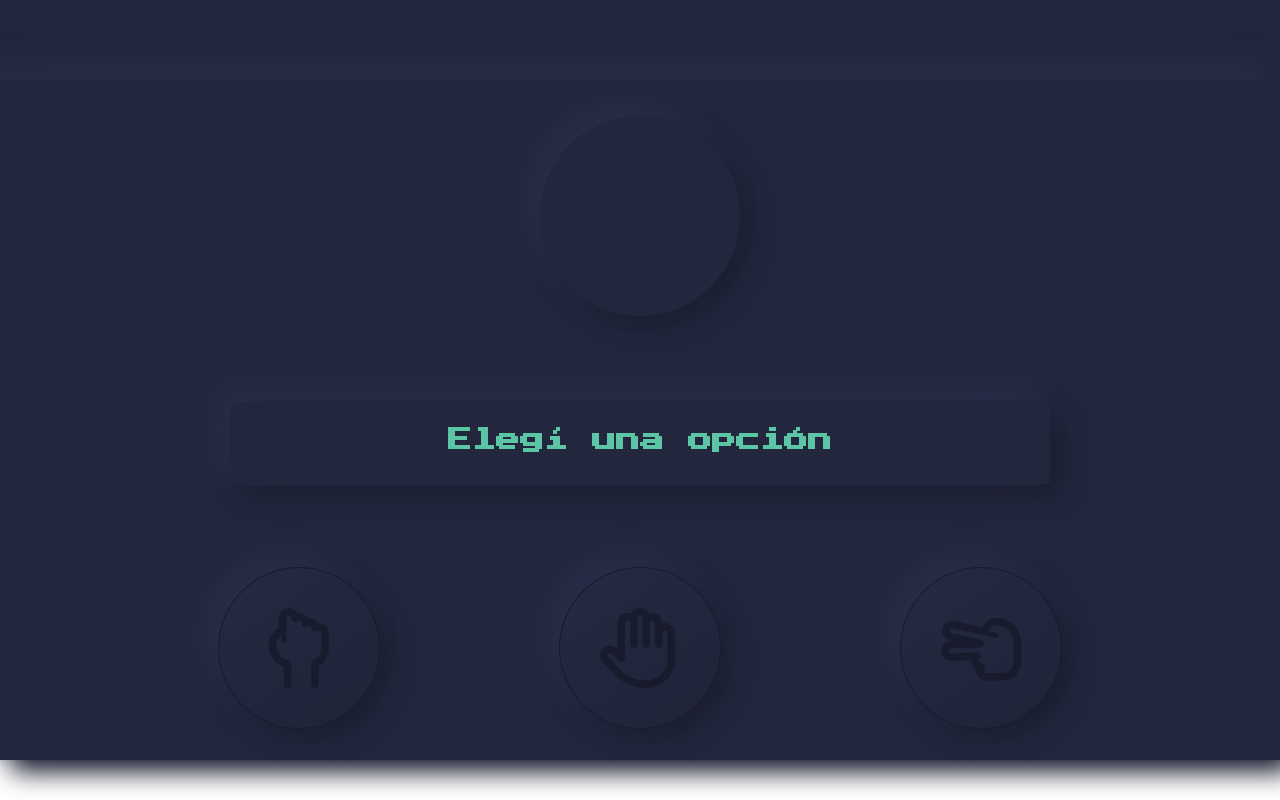
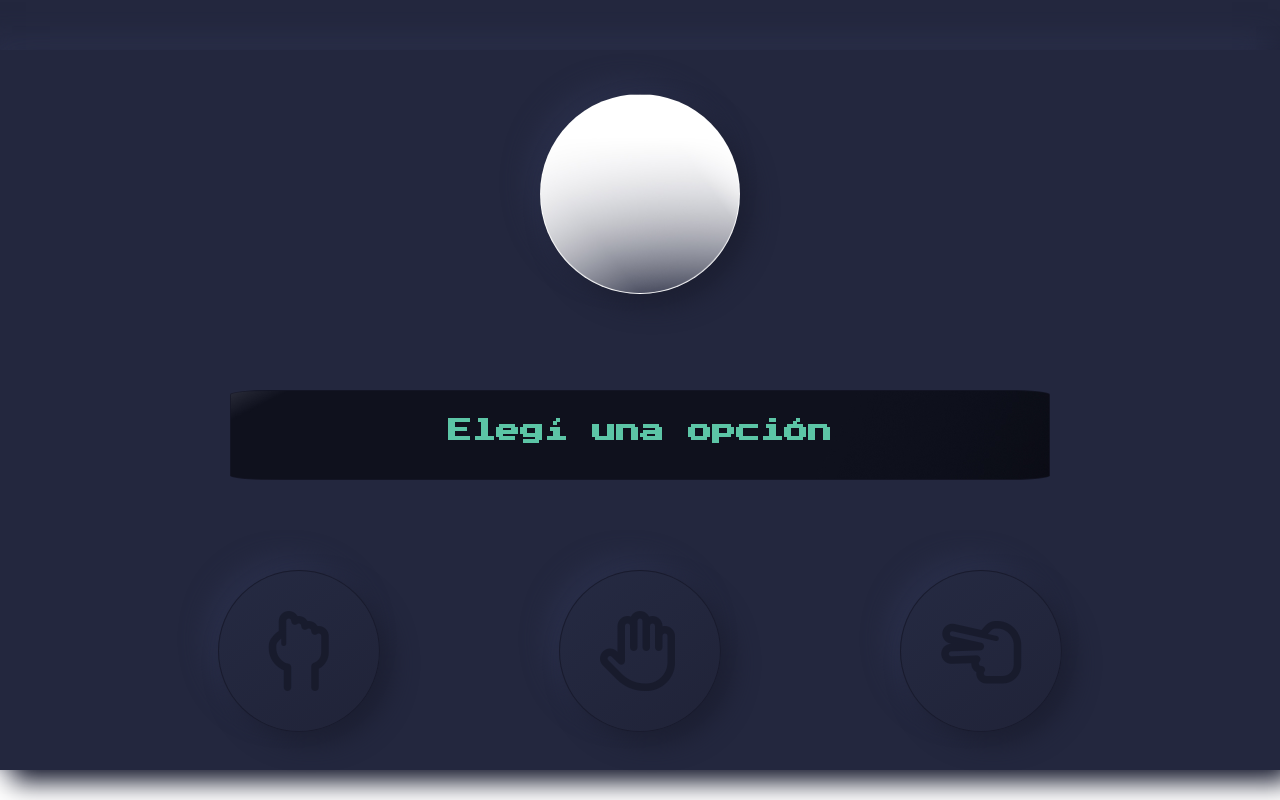
Before and after one commit to AlejandroSantaLucia/PiedraPapelTijera, a plain HTML site: page index.html in a window 1280 px wide. Drawn offline with Linux system fonts and the light colour scheme.

Commit message:
trabajando animacion reversa

```diff
--- /dev/null
+++ b/css/animations.css
@@ -0,0 +1,35 @@
+
+.pcOptionGlass{
+   /* animation-name: fadeOutGlass;  */
+   animation-duration: 3s;
+   animation-fill-mode: forwards;
+   border-radius: 50%;
+   border: 1px solid rgba( 255, 255, 255, 0.18 )
+}
+
+
+
+
+
+  /* @keyframes fadeOutGlass{
+    0%{ opacity: 1; }
+    30%{opacity: 1;}
+    100% { opacity: 0;
+    transform: rotate(95deg); }
+  } */
+
+  @keyframes fadeInGlass{
+    0%{ opacity: 0; }
+    /* 30%{opacity: 1;} */
+    100% { opacity: 1;
+    transform: rotate(95deg); }
+  }
+
+
+  @keyframes fadeOutGlass{
+    0%{ opacity: 1; }
+    15%{opacity: 1;}
+    50% { opacity: 0;
+    transform: rotate(95deg); }
+    100%{ opacity: 1; }
+  }
--- a/css/styles.css
+++ b/css/styles.css
@@ -29,7 +29,7 @@
 
 header {
   width: 100%;
-  height: 80px;
+  height: 50px;
   background: var(--MainBlue);
   box-shadow:  var(--regularShadow)
 }
@@ -46,7 +46,7 @@ main{
   font-family: 'Press Start 2P', cursive;
   color: var(--ligth);
 
-  height: 85vh;
+  height: 90vh;
   position:relative;
   background: var(--MainBlue);
   box-shadow: var(--regularShadow)
@@ -87,6 +87,19 @@ main{
   box-shadow:  var(--regularShadow)
 }
 
+.pcOptionGlass{
+  border-radius: 50%;
+  width: 100%;
+  height: 100%;
+  position:absolute;
+  top: calc(50% - 100px);
+  left: calc(50% - 100px);
+  background-image: url("../assets/img/glassBackground.jpg");
+  background-position: center;
+  background-size: contain;
+  background-color: var(--MainBlue);
+}
+
 .pcOption i {
   display: none;
 }
@@ -110,18 +123,21 @@ main{
   min-width: 500px;
   width: 80%;
   height: 50%;
-  /* background-color: orange; */
   position:relative;
   border-radius: 5%;
-  background: var(--MainBlue);
-  box-shadow: var(--regularShadow)
+  /* background: var(--MainBlue);
+  box-shadow: var(--regularShadow) */
+  background-image: url(../assets/img/resultBackground4.jpg);
+  background-position: center;
+  background-size: cover;
+  border: 1px solid var(--alternativeBlue);
 }
+
 
 
 .result{
   width: 500px;
   height: 32px;
-  /* background-color: orchid; */
   position: absolute;
   top: calc(50% - 16px);
   left: calc(50% - 250px);
@@ -129,7 +145,9 @@ main{
   justify-content: center;
   /* background: var(--upBackground);
   box-shadow:  var(--regularShadow) */
+  user-select: none;
 }
+
 .choose{
   display: flex;
 }
--- a/index.html
+++ b/index.html
@@ -5,6 +5,7 @@
   <meta http-equiv="X-UA-Compatible" content="IE=edge">
   <meta name="viewport" content="width=device-width, initial-scale=1.0">
   <link rel="stylesheet" href="css/styles.css">
+  <link rel="stylesheet" href="css/animations.css">
   <link rel="preconnect" href="https://fonts.gstatic.com">
   <link href="https://fonts.googleapis.com/css2?family=Press+Start+2P&display=swap" rel="stylesheet">
   <script src="https://kit.fontawesome.com/ccc2329963.js" crossorigin="anonymous"></script>
@@ -21,6 +22,7 @@
           <i id="pcPiedra"class="far fa-hand-rock"></i>
           <i id="pcPapel"class="far fa-hand-paper"></i>
           <i id="pcTijera"class="far fa-hand-scissors"></i>
+          <div id="pcOptionGlass" class="pcOptionGlass"></div>
         </div>
       </div>
 
@@ -30,6 +32,7 @@
           <div id="won" class="won result "><h2>Ganaste</h2></div>
           <div id="tie" class="tie result"><h2>Empate</h2></div>
           <div id="lose" class="lose result"><h2>Perdiste</h2></div>
+
         </div>
       </div>
 
--- a/scripts/index.js
+++ b/scripts/index.js
@@ -1,4 +1,8 @@
 ///////////////// opcion pc ///////////////////////////
+// 1 = piedra
+// 2 = papel
+// 3 = tijera
+
 
 let minimo = 1
 let maximo = 3
@@ -26,6 +30,7 @@ const pcOption = () => {
 
 const playerOptionPiedra = () => {
   const pcResult = pc(minimo, maximo);
+  resultAnimation();
   if (pcResult == 1) {
     return console.log("pc elige piedra"),
     console.log("EMPATE"),
@@ -43,6 +48,7 @@ const playerOptionPiedra = () => {
 
 const playerOptionPapel = () => {
   const pcResult = pc(minimo, maximo);
+  resultAnimation();
   if (pcResult == 1) {
     return console.log("pc elige piedra"),
     console.log("GANASTE"),
@@ -60,6 +66,7 @@ const playerOptionPapel = () => {
 
 const playerOptionTijera = () => {
   const pcResult = pc(minimo, maximo);
+  resultAnimation();
   if (pcResult == 1) {
     return console.log("pc elige piedra"),
     console.log("PERDISTE"),
@@ -88,7 +95,7 @@ papel.addEventListener('click', () => {playerOptionPapel()
 tijera.addEventListener('click', () => {playerOptionTijera()
 })
 
-/////////////////////// resultado mostrado PC ////////////////////
+///////////////////////////// resultado mostrado PC ///////////////////////////
 
 const startPcOption = document.getElementById('startPcOption')
 const pcPiedra = document.getElementById('pcPiedra')
@@ -139,3 +146,14 @@ const showLose = () => {
   tie.style.display = "none",
   lose.style.display = "flex"
 }
+
+
+/////////////////////////////// animar resultado pc /////////////////////////////////////
+
+const pcOptionGlass = document.getElementById('pcOptionGlass')
+
+
+const resultAnimation = () => {
+  pcOptionGlass.style.animationName= "fadeOutGlass "
+
+}
```
Also changed, not shown: assets/img/glassBackground.jpg (added), assets/img/resultBackground.jpg (added), assets/img/resultBackground2.jpg (added), assets/img/resultBackground3.jpg (added), assets/img/resultBackground4.jpg (added).
